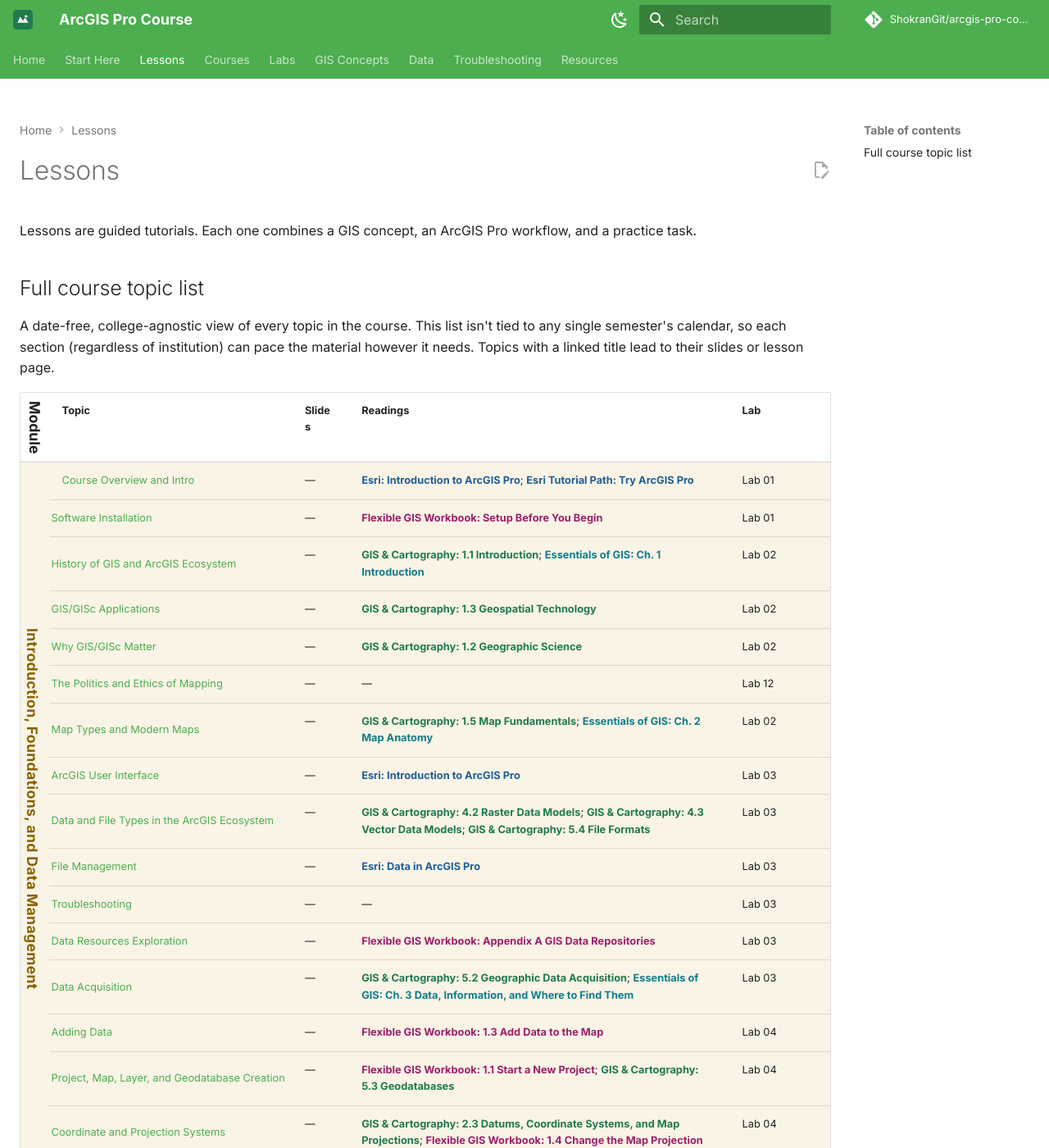
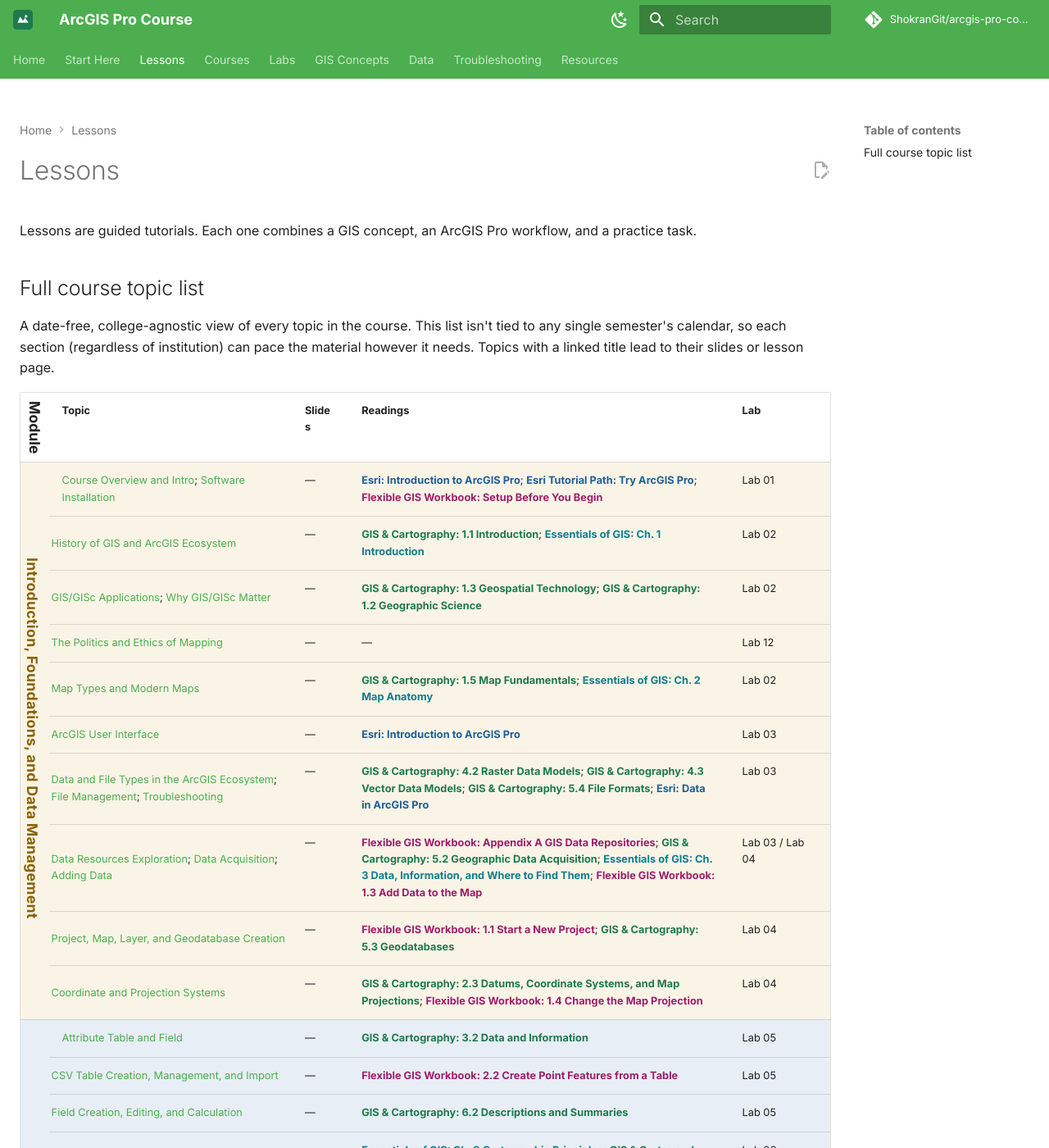
Before and after one commit to ShokranGit/arcgis-pro-course, an MkDocs documentation site: the page built from docs/lessons/index.md, in a window 1280 px wide and 1400 px high. Shown: the whole window at 82% size. Built offline with MkDocs 1.6.1 and Material for MkDocs 9.7.7, drawn with Linux system fonts in a browser that asks for light colours; comment, search, counter and statistics services are not loaded.

Commit message:
Merge Module 1 lesson rows per requested groupings

```diff
--- a/docs/lessons/index.md
+++ b/docs/lessons/index.md
@@ -10,20 +10,14 @@ A date-free, college-agnostic view of every topic in the course. This list isn't
 
 | Module | Topic | Slides | Readings | Lab |
 |---|---|---|---|---|
-| <span class="module-badge module-intro">Introduction, Foundations, and Data Management</span> | [Course Overview and Intro](00-introduction-to-gis.md) | — | [Esri: Introduction to ArcGIS Pro](https://doc.esri.com/en/arcgis-pro/latest/get-started/get-started.html){: .src-esri}; [Esri Tutorial Path: Try ArcGIS Pro](https://learn.arcgis.com/en/paths/try-arcgis-pro/){: .src-esri} | Lab 01 |
-| <span class="module-badge module-intro">Introduction, Foundations, and Data Management</span> | [Software Installation](00-introduction-to-gis.md) | — | [Flexible GIS Workbook: Setup Before You Begin](https://mlpp.pressbooks.pub/flexiblegisworkbookpro/front-matter/setup-before-you-begin/){: .src-workbook} | Lab 01 |
+| <span class="module-badge module-intro">Introduction, Foundations, and Data Management</span> | [Course Overview and Intro](00-introduction-to-gis.md); [Software Installation](00-introduction-to-gis.md) | — | [Esri: Introduction to ArcGIS Pro](https://doc.esri.com/en/arcgis-pro/latest/get-started/get-started.html){: .src-esri}; [Esri Tutorial Path: Try ArcGIS Pro](https://learn.arcgis.com/en/paths/try-arcgis-pro/){: .src-esri}; [Flexible GIS Workbook: Setup Before You Begin](https://mlpp.pressbooks.pub/flexiblegisworkbookpro/front-matter/setup-before-you-begin/){: .src-workbook} | Lab 01 |
 | <span class="module-badge module-intro">Introduction, Foundations, and Data Management</span> | [History of GIS and ArcGIS Ecosystem](00-introduction-to-gis.md) | — | [GIS & Cartography: 1.1 Introduction](https://slcc.pressbooks.pub/maps/chapter/1-1/){: .src-cartography}; [Essentials of GIS: Ch. 1 Introduction](https://saylordotorg.github.io/text_essentials-of-geographic-information-systems/s05-introduction.html){: .src-essentials} | Lab 02 |
-| <span class="module-badge module-intro">Introduction, Foundations, and Data Management</span> | [GIS/GISc Applications](00-introduction-to-gis.md) | — | [GIS & Cartography: 1.3 Geospatial Technology](https://slcc.pressbooks.pub/maps/chapter/1-3/){: .src-cartography} | Lab 02 |
-| <span class="module-badge module-intro">Introduction, Foundations, and Data Management</span> | [Why GIS/GISc Matter](00-introduction-to-gis.md) | — | [GIS & Cartography: 1.2 Geographic Science](https://slcc.pressbooks.pub/maps/chapter/1-2/){: .src-cartography} | Lab 02 |
+| <span class="module-badge module-intro">Introduction, Foundations, and Data Management</span> | [GIS/GISc Applications](00-introduction-to-gis.md); [Why GIS/GISc Matter](00-introduction-to-gis.md) | — | [GIS & Cartography: 1.3 Geospatial Technology](https://slcc.pressbooks.pub/maps/chapter/1-3/){: .src-cartography}; [GIS & Cartography: 1.2 Geographic Science](https://slcc.pressbooks.pub/maps/chapter/1-2/){: .src-cartography} | Lab 02 |
 | <span class="module-badge module-intro">Introduction, Foundations, and Data Management</span> | [The Politics and Ethics of Mapping](00-introduction-to-gis.md) | — | — | Lab 12 |
 | <span class="module-badge module-intro">Introduction, Foundations, and Data Management</span> | [Map Types and Modern Maps](00-introduction-to-gis.md) | — | [GIS & Cartography: 1.5 Map Fundamentals](https://slcc.pressbooks.pub/maps/chapter/1-5/){: .src-cartography}; [Essentials of GIS: Ch. 2 Map Anatomy](https://saylordotorg.github.io/text_essentials-of-geographic-information-systems/s06-map-anatomy.html){: .src-essentials} | Lab 02 |
 | <span class="module-badge module-intro">Introduction, Foundations, and Data Management</span> | [ArcGIS User Interface](01-getting-started.md) | — | [Esri: Introduction to ArcGIS Pro](https://doc.esri.com/en/arcgis-pro/latest/get-started/get-started.html){: .src-esri} | Lab 03 |
-| <span class="module-badge module-intro">Introduction, Foundations, and Data Management</span> | [Data and File Types in the ArcGIS Ecosystem](../concepts/vector-raster.md) | — | [GIS & Cartography: 4.2 Raster Data Models](https://slcc.pressbooks.pub/maps/chapter/4-2/){: .src-cartography}; [GIS & Cartography: 4.3 Vector Data Models](https://slcc.pressbooks.pub/maps/chapter/4-3/){: .src-cartography}; [GIS & Cartography: 5.4 File Formats](https://slcc.pressbooks.pub/maps/chapter/5-4/){: .src-cartography} | Lab 03 |
-| <span class="module-badge module-intro">Introduction, Foundations, and Data Management</span> | [File Management](02b-data-management.md) | — | [Esri: Data in ArcGIS Pro](https://doc.esri.com/en/arcgis-pro/latest/help/data/main/data-in-arcgis-pro.html){: .src-esri} | Lab 03 |
-| <span class="module-badge module-intro">Introduction, Foundations, and Data Management</span> | [Troubleshooting](../troubleshooting.md) | — | — | Lab 03 |
-| <span class="module-badge module-intro">Introduction, Foundations, and Data Management</span> | [Data Resources Exploration](02b-data-management.md) | — | [Flexible GIS Workbook: Appendix A GIS Data Repositories](https://mlpp.pressbooks.pub/flexiblegisworkbookpro/back-matter/appendix/){: .src-workbook} | Lab 03 |
-| <span class="module-badge module-intro">Introduction, Foundations, and Data Management</span> | [Data Acquisition](02b-data-management.md) | — | [GIS & Cartography: 5.2 Geographic Data Acquisition](https://slcc.pressbooks.pub/maps/chapter/5-2/){: .src-cartography}; [Essentials of GIS: Ch. 3 Data, Information, and Where to Find Them](https://saylordotorg.github.io/text_essentials-of-geographic-information-systems/s07-data-information-and-where-to-.html){: .src-essentials} | Lab 03 |
-| <span class="module-badge module-intro">Introduction, Foundations, and Data Management</span> | [Adding Data](02b-data-management.md) | — | [Flexible GIS Workbook: 1.3 Add Data to the Map](https://mlpp.pressbooks.pub/flexiblegisworkbookpro/chapter/1-3-add-data-to-the-map/){: .src-workbook} | Lab 04 |
+| <span class="module-badge module-intro">Introduction, Foundations, and Data Management</span> | [Data and File Types in the ArcGIS Ecosystem](../concepts/vector-raster.md); [File Management](02b-data-management.md); [Troubleshooting](../troubleshooting.md) | — | [GIS & Cartography: 4.2 Raster Data Models](https://slcc.pressbooks.pub/maps/chapter/4-2/){: .src-cartography}; [GIS & Cartography: 4.3 Vector Data Models](https://slcc.pressbooks.pub/maps/chapter/4-3/){: .src-cartography}; [GIS & Cartography: 5.4 File Formats](https://slcc.pressbooks.pub/maps/chapter/5-4/){: .src-cartography}; [Esri: Data in ArcGIS Pro](https://doc.esri.com/en/arcgis-pro/latest/help/data/main/data-in-arcgis-pro.html){: .src-esri} | Lab 03 |
+| <span class="module-badge module-intro">Introduction, Foundations, and Data Management</span> | [Data Resources Exploration](02b-data-management.md); [Data Acquisition](02b-data-management.md); [Adding Data](02b-data-management.md) | — | [Flexible GIS Workbook: Appendix A GIS Data Repositories](https://mlpp.pressbooks.pub/flexiblegisworkbookpro/back-matter/appendix/){: .src-workbook}; [GIS & Cartography: 5.2 Geographic Data Acquisition](https://slcc.pressbooks.pub/maps/chapter/5-2/){: .src-cartography}; [Essentials of GIS: Ch. 3 Data, Information, and Where to Find Them](https://saylordotorg.github.io/text_essentials-of-geographic-information-systems/s07-data-information-and-where-to-.html){: .src-essentials}; [Flexible GIS Workbook: 1.3 Add Data to the Map](https://mlpp.pressbooks.pub/flexiblegisworkbookpro/chapter/1-3-add-data-to-the-map/){: .src-workbook} | Lab 03 / Lab 04 |
 | <span class="module-badge module-intro">Introduction, Foundations, and Data Management</span> | [Project, Map, Layer, and Geodatabase Creation](02-data-layers-coordinate-systems.md) | — | [Flexible GIS Workbook: 1.1 Start a New Project](https://mlpp.pressbooks.pub/flexiblegisworkbookpro/chapter/chapter-1/){: .src-workbook}; [GIS & Cartography: 5.3 Geodatabases](https://slcc.pressbooks.pub/maps/chapter/5-3/){: .src-cartography} | Lab 04 |
 | <span class="module-badge module-intro">Introduction, Foundations, and Data Management</span> | [Coordinate and Projection Systems](../concepts/coordinate-systems.md) | — | [GIS & Cartography: 2.3 Datums, Coordinate Systems, and Map Projections](https://slcc.pressbooks.pub/maps/chapter/2-3/){: .src-cartography}; [Flexible GIS Workbook: 1.4 Change the Map Projection](https://mlpp.pressbooks.pub/flexiblegisworkbookpro/chapter/1-4-change-the-map-projection/){: .src-workbook} | Lab 04 |
 | <span class="module-badge module-tabular">Tabular Data and Mapping</span> | [Attribute Table and Field](../concepts/attribute-tables.md) | — | [GIS & Cartography: 3.2 Data and Information](https://slcc.pressbooks.pub/maps/chapter/3-2/){: .src-cartography} | Lab 05 |
```
